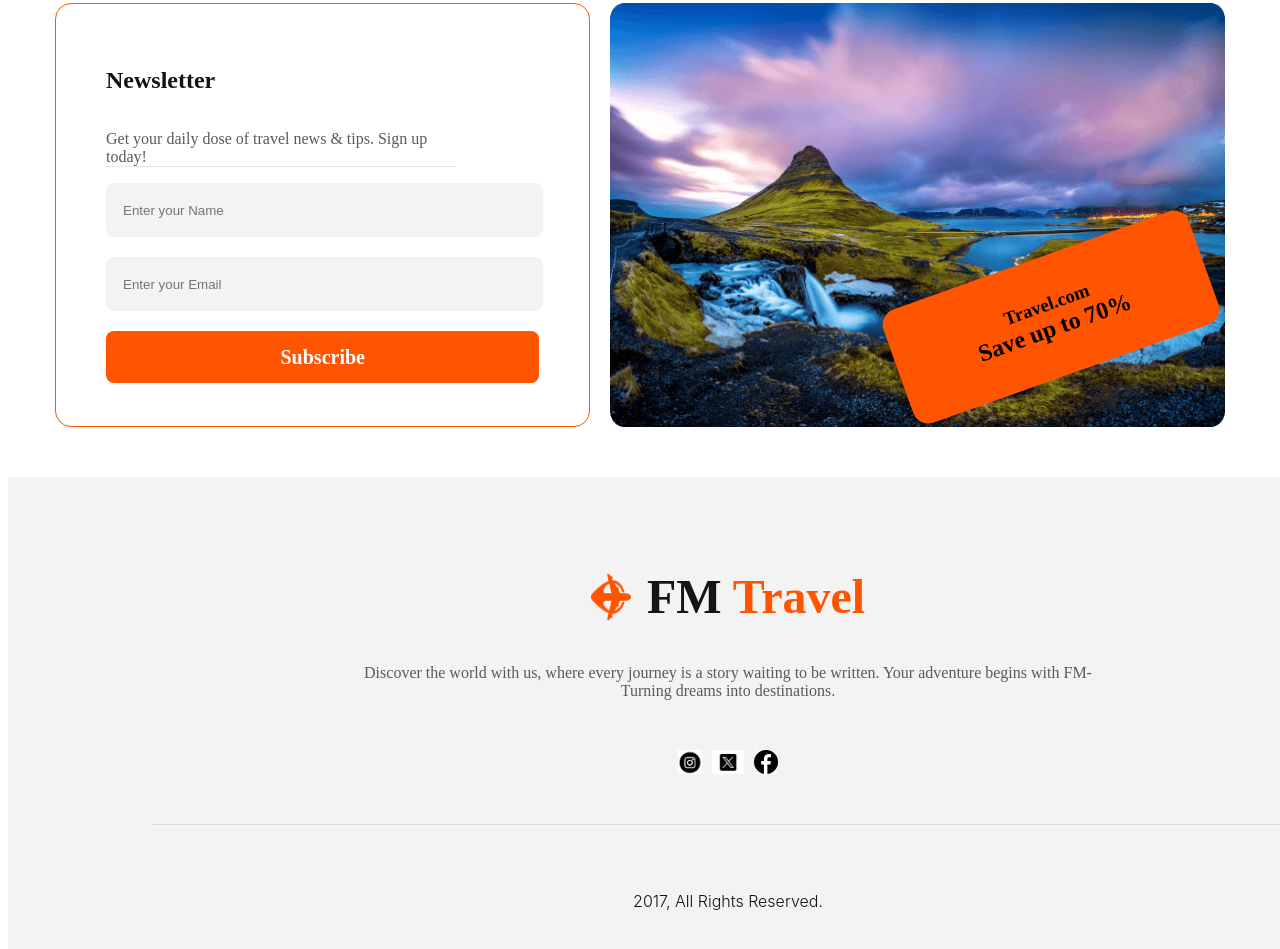
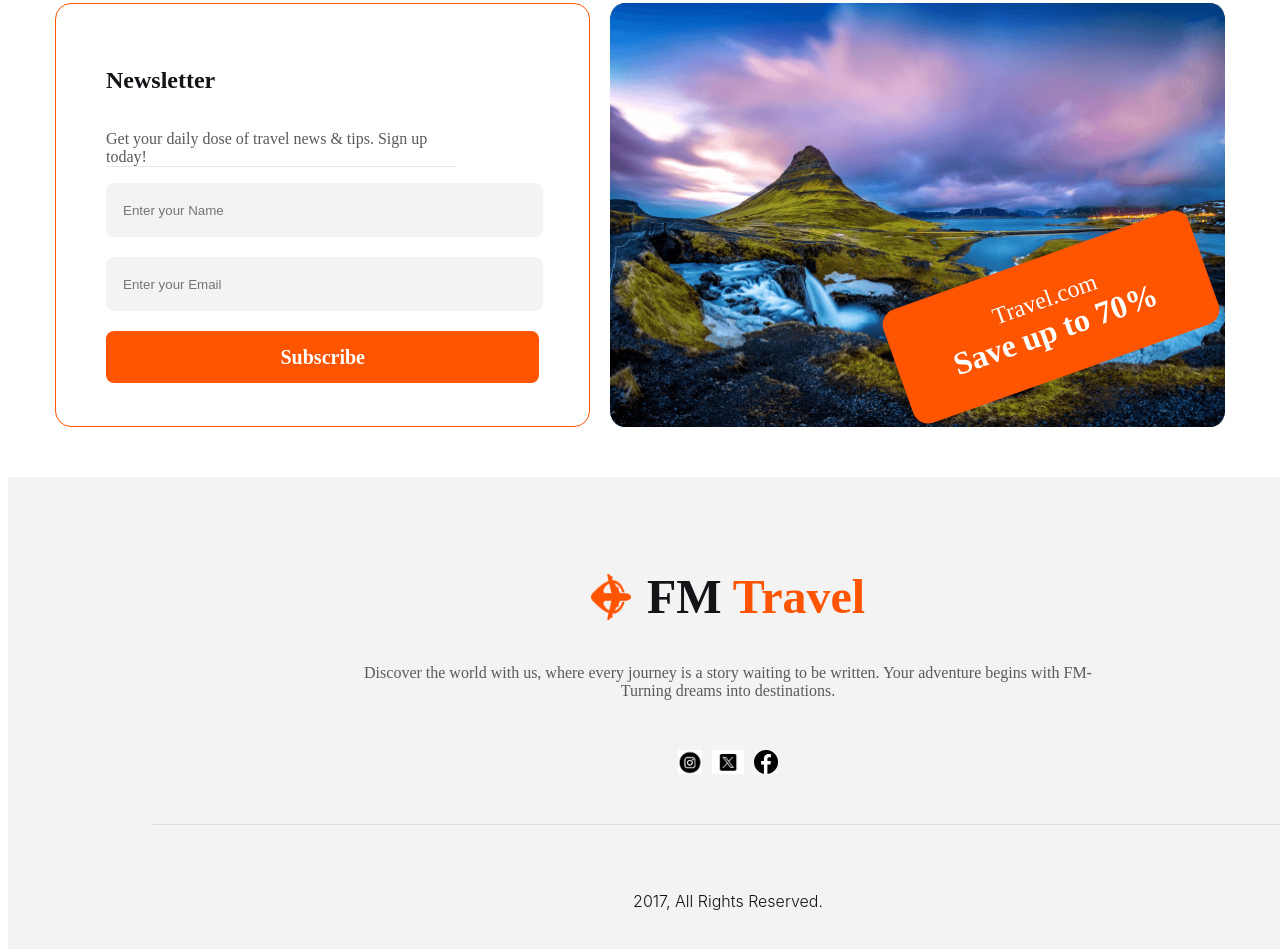
Before and after one commit to Fazlul619/assignment-2, a plain HTML site: page index.html in a window 1280 px wide. Shown: the part 3336-4285 px from the top of the page. Drawn offline with Linux system fonts and the light colour scheme.

Commit message:
Final Submit

```diff
--- a/style.css
+++ b/style.css
@@ -304,9 +304,18 @@ header {
 
 .ds {
   margin: 0;
+  color: #fff;
+  text-align: center;
+  font-family: Mulish;
+  font-size: 24px;
+  font-weight: 400;
 }
 .dt {
   margin: 0;
+  color: #fff;
+  font-family: Mulish;
+  font-size: 32px;
+  font-weight: 800;
 }
 
 footer {
```
